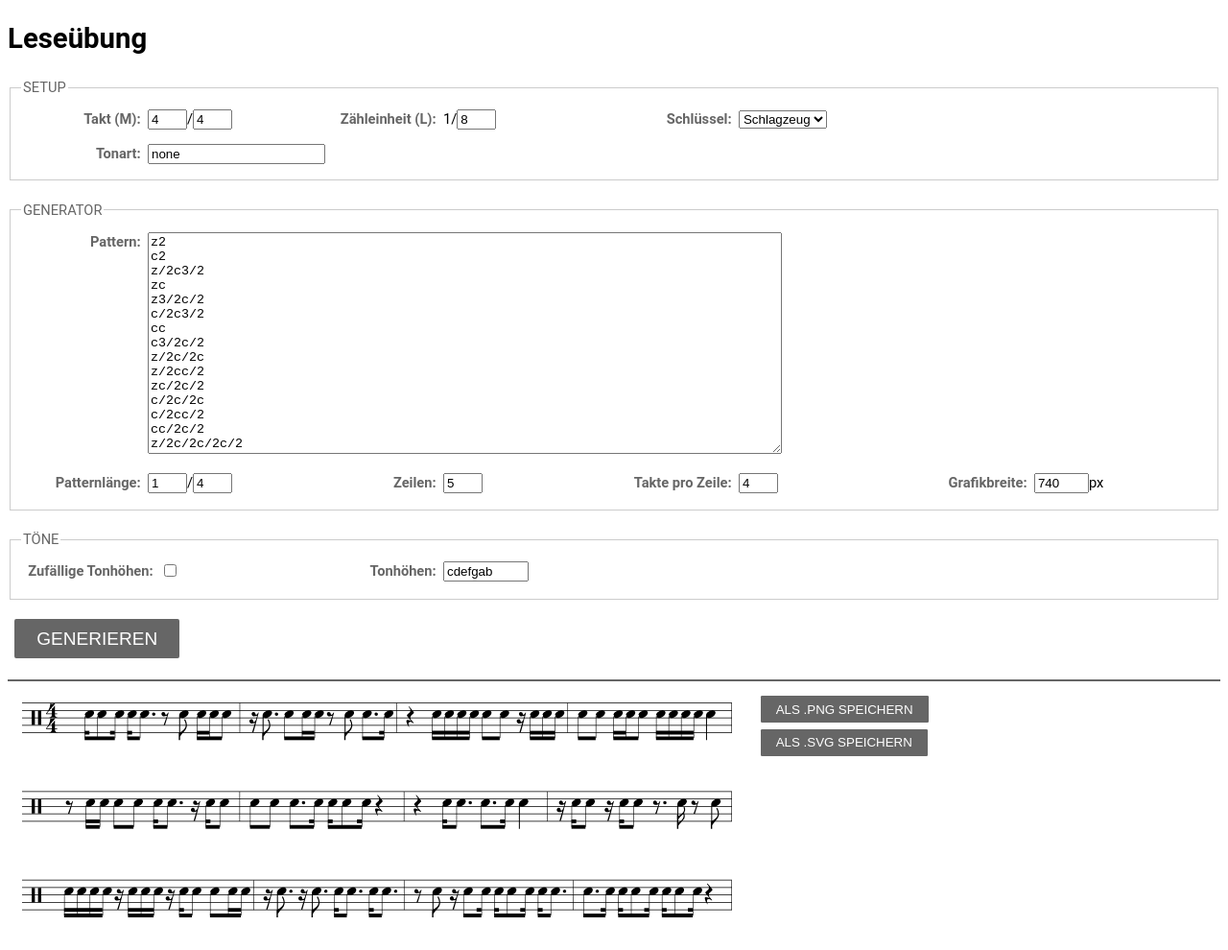
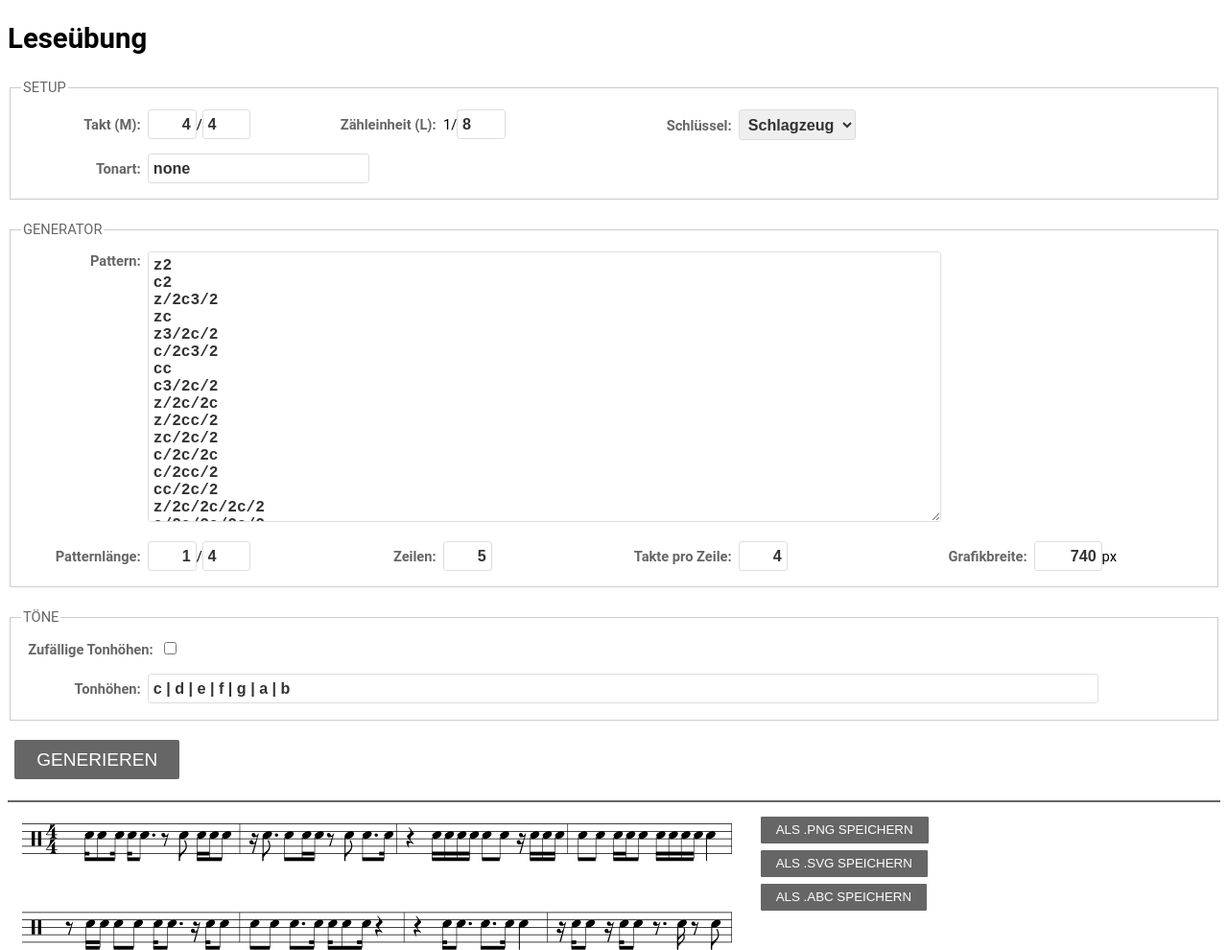
Before and after one commit to straight-shoota/leseubung, a website: page app/index.html in a window 1280 px wide. Shown: the top 990 px of the page at 96% size. Drawn offline with nearby package versions, Linux system fonts and the light colour scheme; files that its build step writes are made by us from their sources; files whose address does not match are found by name.

Commit message:
allow accidental notes and download .abc files

```diff
--- a/app/index.html
+++ b/app/index.html
@@ -26,7 +26,7 @@
           <label for="unit_count">Zähleinheit (L):</label>
         </div>
         <div class="field__input">
-          1/<input type="integer" id="unit_count" size="2" value="8">
+          1/<input type="integer" id="unit_count" size="2" value="8" class="align-left">
         </div>
       </div>
 
@@ -51,7 +51,7 @@
           <label for="key">Tonart:</label>
         </div>
         <div class="field__input">
-          <input id="key" value="none" />
+          <input id="key" value="none" type="text" />
         </div>
       </div>
     </div>
@@ -84,7 +84,7 @@ c/2cc/2
 cc/2c/2
 z/2c/2c/2c/2
 c/2c/2c/2c/2
-          </textarea>
+</textarea>
         </div>
       </div>
 
@@ -148,7 +148,7 @@ c/2c/2c/2c/2
           <label for="pitches">Tonhöhen:</label>
         </div>
         <div class="field__input">
-          <input type="text" id="pitches" size="8" value="cdefgab" />
+          <input type="text" id="pitches" size="96" value="c | d | e | f | g | a | b" />
         </div>
       </div>
 
@@ -165,12 +165,13 @@ c/2c/2c/2c/2
   <aside class="render-area__extra">
     <button id="download-png">Als .PNG speichern</button>
     <button id="download-svg">Als .SVG speichern</button>
+    <button id="download-abc">Als .ABC speichern</button>
   </aside>
 </div>
 
 <div class="composition__wrapper">
   <span class="composition__toggle" id="toggle-handler">ABC Noten anzeigen</span>
-  <textarea class="composition" id="composition" cols="80" rows="15" readonly style="display: none;"></textarea>
+  <textarea class="composition" id="composition" cols="80" rows="15" style="display: none;"></textarea>
 </div>
 
 <a href="http://abcnotation.com/wiki/abc:standard:v2.1">ABC Notation</a>
--- a/app/scss/components/_fields.scss
+++ b/app/scss/components/_fields.scss
@@ -5,6 +5,19 @@ fieldset {
 legend {
   text-transform: uppercase;
   color: color(accent);
+}
+
+input[type=text], input[type=integer], textarea, select {
+  padding: .3em;
+  font-size: 1.1em;
+
+  font-weight: bold;
+  color: #333;
+  border: 1px solid #ddd;
+  border-radius: .2em;
+}
+input[type=integer]:not(:nth-of-type(2)):not(.align-left) {
+  text-align: right;
 }
 
 .fieldset {
@@ -19,6 +32,10 @@ legend {
 .field {
   margin: .5em;
   display: flex;
+
+  &:not(.field--patterns){
+    align-items: baseline;
+  }
 }
 
 .field__label {
```
Also changed, not shown: app/coffeescript/main.coffee (+20 -7 lines), build/app/index.html, build/app/scripts/main.js, build/app/styles/main.css, build/standalone/index.html.
